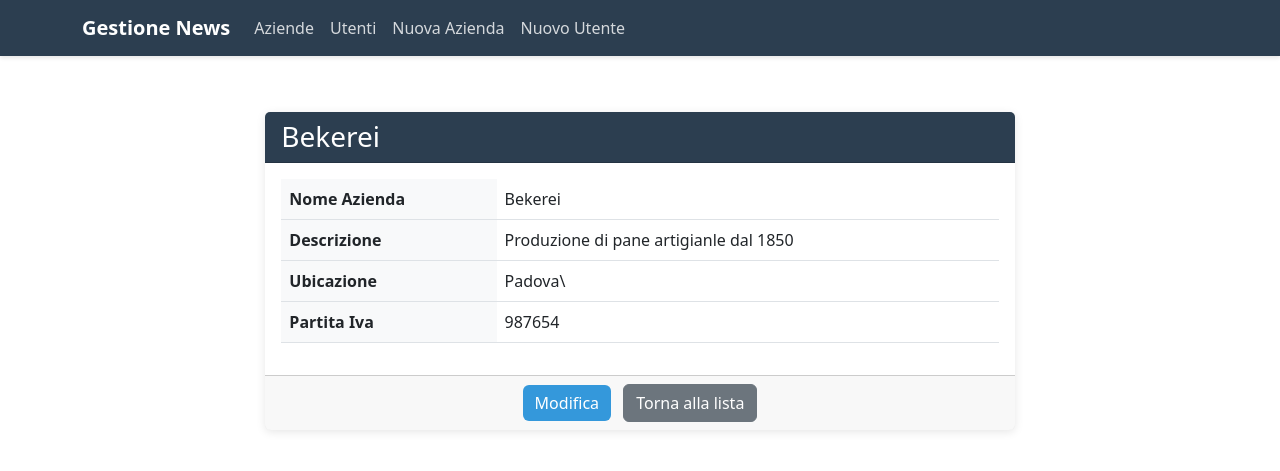
After one commit to Aless1997/Progetto_X, a Django app: page /aziende/azienda/1/ in a window 1280 px wide. The commit adds this page. Shown: the top 471 px of the page. Run offline with Django 5.2, Linux system fonts and the light colour scheme; data comes from the database, SQL or seed files in the repository; both versions use the stored data as it was after the commit.

Commit message:
Aggiornamento
Aggiornamento 14/11/2024 aggiunte alcune views + aggiornamento template

```diff
--- /dev/null
+++ b/Progetto/News/templates/News/AziendaDetail.html
@@ -0,0 +1,43 @@
+{% extends 'News/base.html' %}
+
+{% block title %}Dettagli {{ azienda.nome }}{% endblock %}
+
+{% block content %}
+<div class="row justify-content-center">
+    <div class="col-md-8">
+        <div class="card">
+            <div class="card-header bg-primary text-white">
+                <h3 class="card-title mb-0">{{ azienda.nome }}</h3>
+            </div>
+            <div class="card-body">
+                <div class="table-responsive">
+                    <table class="table table-hover">
+                        <tbody>
+                            <tr>
+                                <th style="width: 30%">Nome Azienda</th>
+                                <td>{{ azienda.nome }}</td>
+                            </tr>
+                            <tr>
+                                <th>Descrizione</th>
+                                <td>{{ azienda.descrizione }}</td>
+                            </tr>
+                            <tr>
+                                <th>Ubicazione</th>
+                                <td>{{ azienda.ubicazione|default:"Non specificato" }}</td>
+                            </tr>
+                            <tr>
+                                <th>Partita Iva</th>
+                                <td>{{ azienda.p_iva|default:"Non specificata" }}</td>
+                            </tr>
+                        </tbody>
+                    </table>
+                </div>
+            </div>
+            <div class="card-footer text-center">
+                <a href="{% url 'update-azienda' azienda.pk %}" class="btn btn-primary me-2">Modifica</a>
+                <a href="{% url 'aziende' %}" class="btn btn-secondary">Torna alla lista</a>
+            </div>
+        </div>
+    </div>
+</div>
+{% endblock %}
--- /dev/null
+++ b/Progetto/News/templates/News/base.html
@@ -0,0 +1,115 @@
+<!DOCTYPE html>
+<html lang="it">
+<head>
+    <meta charset="UTF-8">
+    <meta name="viewport" content="width=device-width, initial-scale=1.0">
+    <title>{% block title %}Gestione News{% endblock %}</title>
+    <link href="https://cdn.jsdelivr.net/npm/bootstrap@5.3.0/dist/css/bootstrap.min.css" rel="stylesheet">
+    <style>
+        :root {
+            --primary-color: #2c3e50;
+            --secondary-color: #3498db;
+        }
+
+        .navbar {
+            background-color: var(--primary-color);
+            box-shadow: 0 2px 4px rgba(0,0,0,0.1);
+        }
+
+        .navbar-brand {
+            color: white !important;
+            font-weight: bold;
+        }
+
+        .nav-link {
+            color: rgba(255,255,255,0.8) !important;
+            transition: color 0.3s ease;
+        }
+
+        .nav-link:hover {
+            color: white !important;
+        }
+
+        .content-container {
+            padding: 2rem;
+            max-width: 1200px;
+            margin: 0 auto;
+        }
+
+        .card {
+            border: none;
+            box-shadow: 0 2px 10px rgba(0,0,0,0.1);
+            transition: transform 0.3s ease;
+        }
+
+        .card:hover {
+            transform: translateY(-5px);
+        }
+
+        .btn-primary {
+            background-color: var(--secondary-color);
+            border: none;
+        }
+
+        .btn-primary:hover {
+            background-color: #2980b9;
+        }
+
+        .form-control {
+            margin-bottom: 1rem;
+        }
+
+        .btn-info {
+            background-color: #17a2b8;
+            border-color: #17a2b8;
+        }
+
+        .btn-info:hover {
+            background-color: #138496;
+            border-color: #117a8b;
+        }
+
+        .card-header {
+            background-color: var(--primary-color) !important;
+        }
+
+        .table th {
+            background-color: #f8f9fa;
+        }
+
+    </style>
+</head>
+<body>
+    <nav class="navbar navbar-expand-lg navbar-dark mb-4">
+        <div class="container">
+            <a class="navbar-brand" href="{% url 'aziende' %}">Gestione News</a>
+            <button class="navbar-toggler" type="button" data-bs-toggle="collapse" data-bs-target="#navbarNav">
+                <span class="navbar-toggler-icon"></span>
+            </button>
+            <div class="collapse navbar-collapse" id="navbarNav">
+                <ul class="navbar-nav">
+                    <li class="nav-item">
+                        <a class="nav-link" href="{% url 'aziende' %}">Aziende</a>
+                    </li>
+                    <li class="nav-item">
+                        <a class="nav-link" href="{% url 'utenti' %}">Utenti</a>
+                    </li>
+                    <li class="nav-item">
+                        <a class="nav-link" href="{% url 'insert-azienda' %}">Nuova Azienda</a>
+                    </li>
+                    <li class="nav-item">
+                        <a class="nav-link" href="{% url 'insert-utente' %}">Nuovo Utente</a>
+                    </li>
+                </ul>
+            </div>
+        </div>
+    </nav>
+
+    <div class="content-container">
+        {% block content %}
+        {% endblock %}
+    </div>
+
+    <script src="https://cdn.jsdelivr.net/npm/bootstrap@5.3.0/dist/js/bootstrap.bundle.min.js"></script>
+</body>
+</html>
--- a/Progetto/News/urls.py
+++ b/Progetto/News/urls.py
@@ -1,9 +1,13 @@
 from django.urls import path
-from News.views import aziende, utenti,insertAzienda, insertUtente
+from News.views import aziende, utenti,insertAzienda, insertUtente, azienda_detail,AziendaUpdateViews, UtenteUpdateViews
 
 urlpatterns = [
     path('Aziende/', aziende, name='aziende'),
-    path('Utenti/', utenti, name='aziende'),
-    path('InsertAzienda/', insertAzienda, name='aziende'),
-    path('InsertUtente/', insertUtente, name='aziende'),
+    path('Utenti/', utenti, name='utenti'),
+    path('InsertAzienda/', insertAzienda, name='insert-azienda'),
+    path('InsertUtente/', insertUtente, name='insert-utente'),
+    path('ModificaAzienda/<int:pk>/edit/', AziendaUpdateViews.as_view(), name='update-azienda'),
+    path('ModificaUtente/<int:pk>/edit/', UtenteUpdateViews.as_view(), name='update-utente'),
+    path('azienda/<int:pk>/', azienda_detail, name='azienda-detail'),
+
 ]
--- a/Progetto/News/views.py
+++ b/Progetto/News/views.py
@@ -2,6 +2,9 @@ from django.shortcuts import render
 from django.http import HttpRequest, HttpResponse, request, response
 from News.models import Azienda, Utente
 from News.forms import InsertAzienda, InsertUtente
+from django.views.generic import ListView, CreateView, UpdateView, DeleteView
+from django.shortcuts import get_object_or_404
+from django.urls import reverse_lazy
 
 def aziende(request):
     azienda = Azienda.objects.all()
@@ -36,3 +39,23 @@ def insertUtente(request):
     form = InsertUtente()
     context = {"form":form}
     return render(request, 'News/InsertUtente.html', context)
+
+class AziendaUpdateViews(UpdateView):
+    model = Azienda
+    form_class = InsertAzienda
+    template_name = 'News/InsertAzienda.html'
+    success_url = reverse_lazy('aziende')
+
+class UtenteUpdateViews(UpdateView):
+    model = Utente
+    form_class = InsertUtente
+    template_name = 'News/InsertUtente.html'
+    success_url = reverse_lazy('utenti')
+
+
+def azienda_detail(request, pk):
+    azienda = get_object_or_404(Azienda, pk=pk)
+    context = {
+        'azienda': azienda,
+    }
+    return render(request, 'News/AziendaDetail.html', context)
```
Also changed, not shown: Progetto/News/templates/News/Aziende.html (+29 -18 lines), Progetto/News/templates/News/InsertAzienda.html (+34 -18 lines), Progetto/News/templates/News/InsertUtente.html (+34 -18 lines), Progetto/News/templates/News/Utente.html (+26 -19 lines), Progetto/DataBase.sqlite3.
